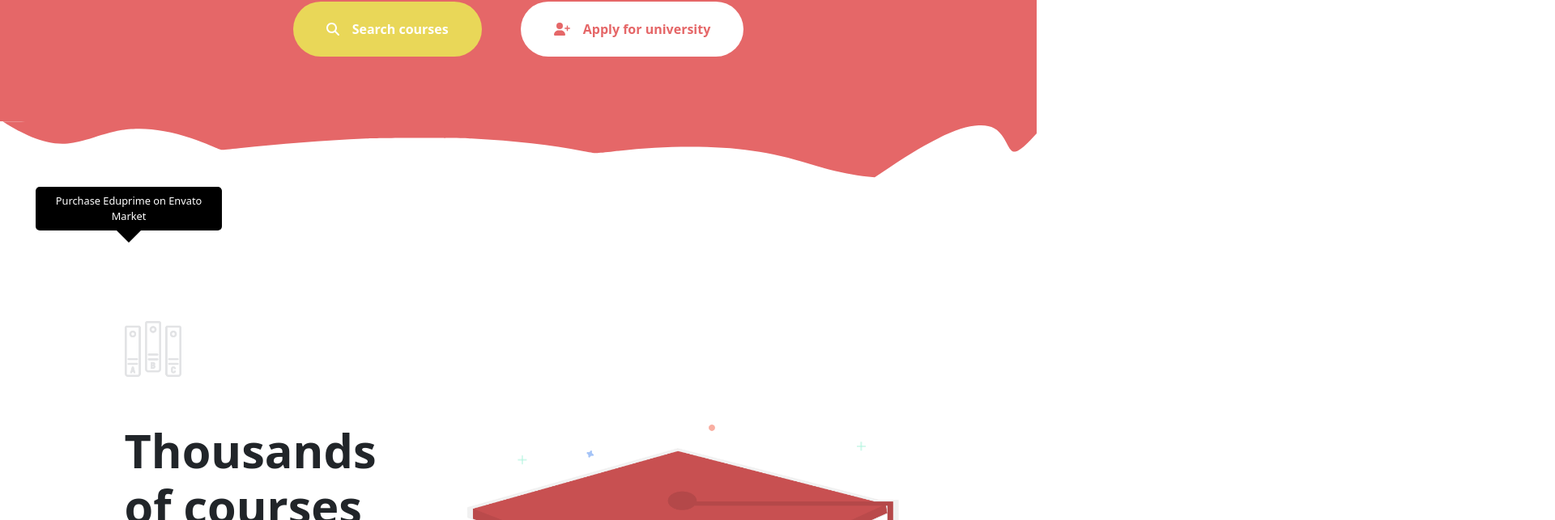
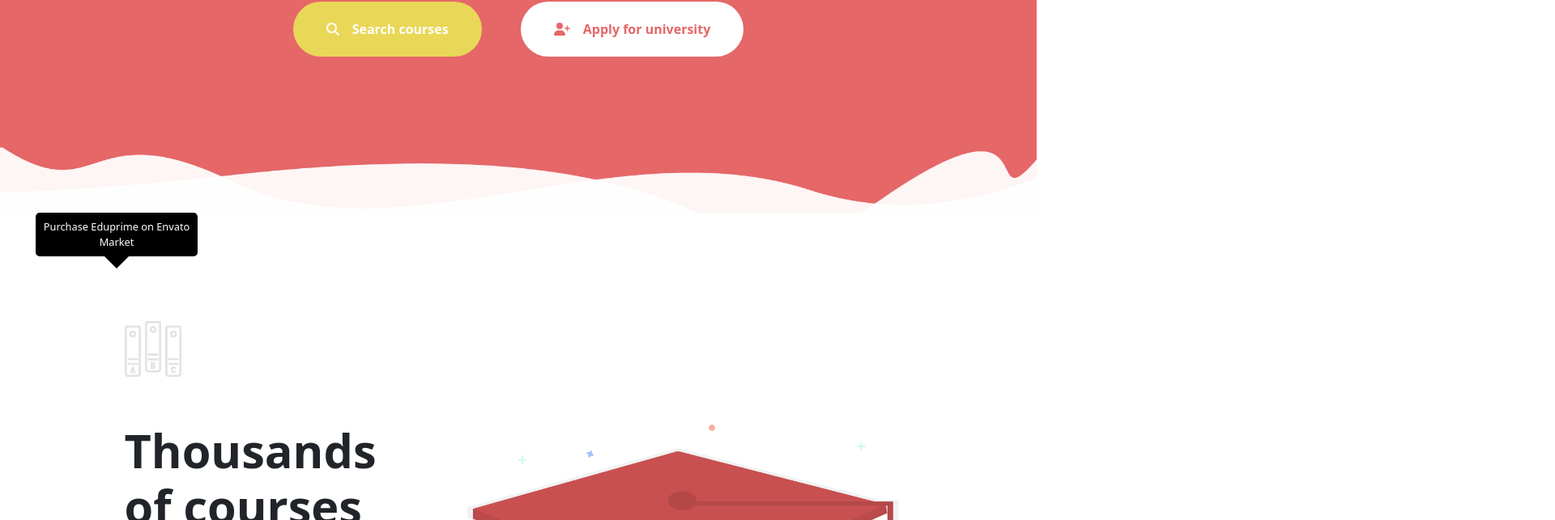
Before and after one commit to giuliaballestrero/proj-html-vuejs, a Vue app: page / in a window 1280 px wide. Shown: the part 593-1236 px from the top of the page at 81% size, 1920 px wide, since content can reach past the window. Built offline with nearby package versions, Linux system fonts and the light colour scheme.

Commit message:
Add bg waves in main sections

```diff
--- a/src/components/HeaderApp.vue
+++ b/src/components/HeaderApp.vue
@@ -63,8 +63,9 @@ data() {
                <span>Apply for university</span>
             </button>
        </div>
+       <img src="../assets/img/Wave-1.png" alt="wave" class="wave">
     </section>
-    <img src="../assets/svg/svg-1.svg" alt="wave" class="wave">
+
 </template>
 
 <style scoped lang="scss">
@@ -123,11 +124,15 @@ nav {
     background-color: $vivid-bg-color-3;
     // background-image: url(../assets/img/theme_slider2_bg-1.jpg);
     color: $main-light-text-color;
-    padding-bottom: 5rem;
+
+    img {
+        object-position: bottom;
+    }
 
     .text-wrapper {
         width:45%;
         margin: auto;
+        padding-bottom: 7rem;
 
         h1 {
             font-size: 4rem;
--- a/src/components/MainApp.vue
+++ b/src/components/MainApp.vue
@@ -11,7 +11,7 @@ export default {
 </script>
 
 <template>
-    <section class="container-fluid">
+    <section id="introduction" class="container-fluid">
         <div class="bubble-container">
             <p class="speech-bubble">Purchase Eduprime on Envato Market</p>
         </div>
@@ -43,7 +43,7 @@ export default {
         </div>
     </section>
 
-    <section class="faculties py-5">
+    <section class="faculties pt-5">
         <!--Faculties availables + logos-->
         <h2 class="text-center">
             Faculties available at EduPrime
@@ -91,6 +91,8 @@ export default {
 
             </div>
         </div>
+
+        <img src="../assets/svg/svg-0.svg" alt="">
 
     </section>
 
@@ -174,13 +176,15 @@ export default {
         </div>
 
         <button type="button" class="btn">View All Events</button>
+
     </section>
 
     <section> <!--last courses-->
         <!--Latest Courses cards + 2 layout = inverted (Ex method + Variable Fee)-->
+        <img src="../assets/svg/svg-1.svg" alt="">
         <div class="latest-courses">
             <div class="text-container">
-                <h2 class="py-4">Latest Courses</h2>
+                <h2 class="pb-4">Latest Courses</h2>
             </div>
 
             <div class="my-card-wrapper d-flex justify-content-between mb-5">
@@ -343,9 +347,14 @@ h2 {
         width: 70px;
     }
 
+#introduction {
+    background-image: url(../assets/img/home-background.png);
+    background-repeat: no-repeat;
+
+}
 .bubble-container {
     padding-left: 2rem;
-    padding-bottom: 7rem;
+    padding-bottom: 5rem;
 }
 
 .speech-bubble {
@@ -353,7 +362,7 @@ h2 {
     color: $main-light-text-color;
     background: $dark-bg-color-1;
     border-radius: .4em;
-    width: 230px;
+    width: 200px;
     padding: .5rem;
     font-size: .8rem;
     text-align: center;
@@ -500,7 +509,7 @@ h2 {
 .up-events {
     background-color: $vivid-bg-color-3;
     color: $main-light-text-color;
-    padding-bottom: 5rem;
+    padding-bottom: 2rem;
 
     h2 {
         padding-bottom: 5rem;
@@ -553,7 +562,7 @@ h2 {
 }
 
 .latest-courses {
-    padding-top: 5rem;
+    padding-top: 1rem;
 
     .text-container {
         width: 70%;
@@ -666,7 +675,8 @@ padding-bottom: 6rem;
             font-weight: bolder;
 
             &:hover {
-
+                background-color: $vivid-bg-color-1;
+                color: $main-light-text-color;
             }
         }
 
@@ -707,7 +717,6 @@ padding-bottom: 6rem;
 .partners {
     padding-bottom: 10rem;
     background-image: url();
-}
 
     .partners-logos img {
         width: 100px;
@@ -719,6 +728,7 @@ padding-bottom: 6rem;
     }
 
     }
+}
 
 
 </style>
```
Lines whose indentation alone changed are shown as unchanged.
